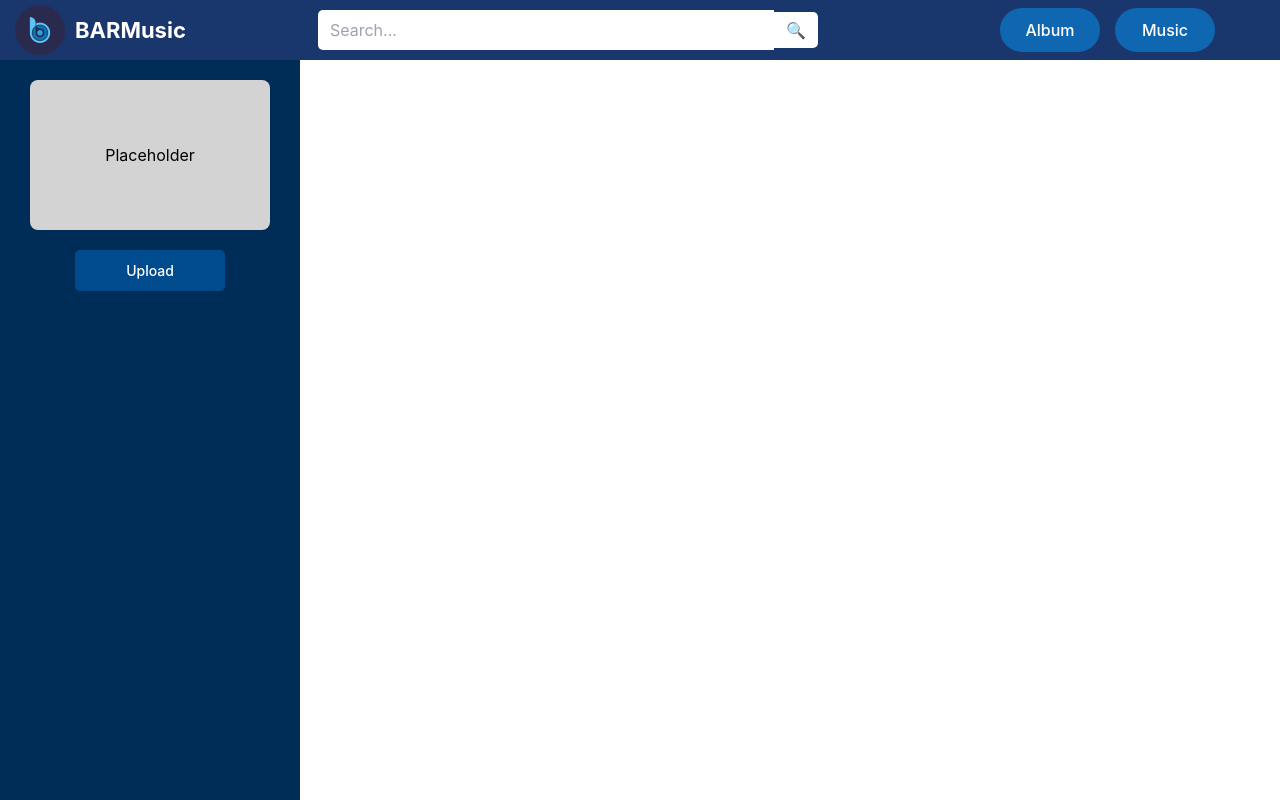
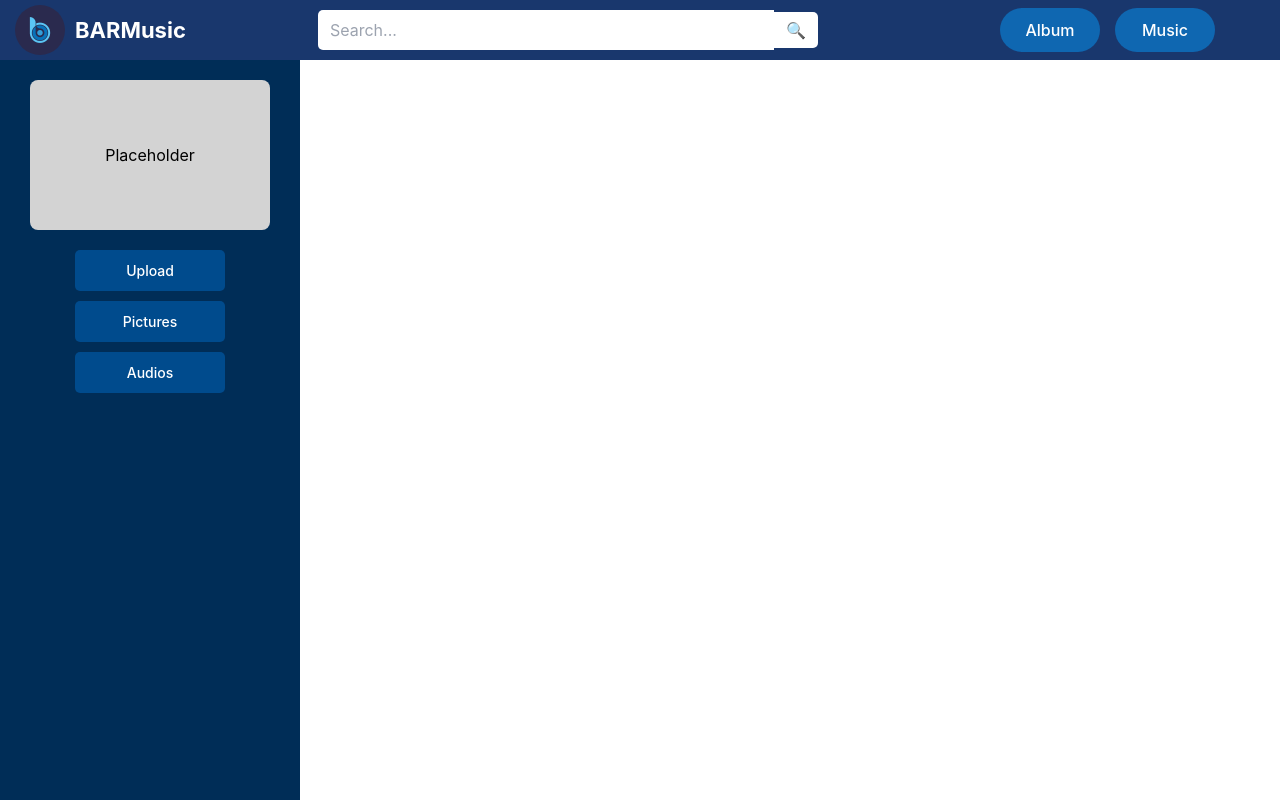
Before and after one commit to ryonlunar/Algeo02-23052, a React (Vite) app in the folder src/frontend/: page / in a window 1280 px wide. Built offline with nearby package versions, Linux system fonts and the light colour scheme.

Commit message:
Update sidebar

```diff
--- a/src/frontend/src/components/Sidebar.tsx
+++ b/src/frontend/src/components/Sidebar.tsx
@@ -9,11 +9,8 @@ const Sidebar = () => {
     <div className="sidebar">
       <div className="placeholder">Placeholder</div>
       <button className="sidebar-button">Upload</button>
-      {location.pathname === "/album" ? (
-        <button className="sidebar-button">Pictures</button>
-      ) : location.pathname === "/music" ? (
-        <button className="sidebar-button">Audios</button>
-      ) : null}
+      <button className="sidebar-button">Pictures</button>
+      <button className="sidebar-button">Audios</button>
     </div>
   );
 };
```
